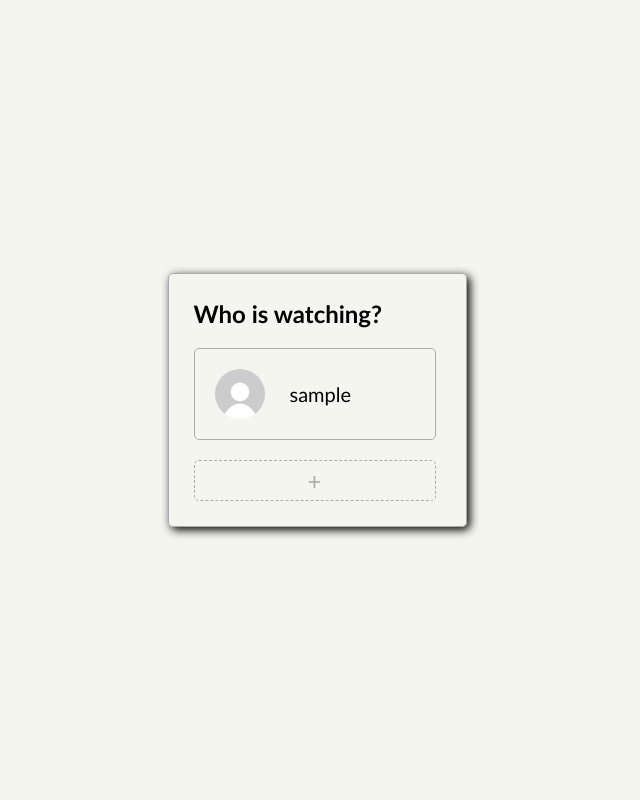
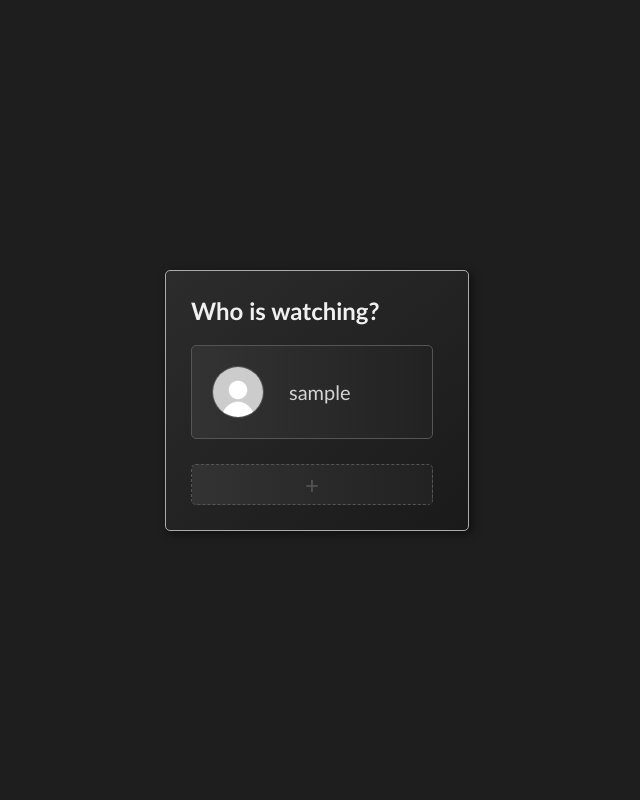
Before and after one commit to Raffa139/MovieLibrary, a Flask app: page / in a window 1280 px wide. Shown: the whole page, without its empty margins (323-963 px from the left). Run offline with Flask 3, Linux system fonts and the light colour scheme; tables that the repository leaves empty hold one stand-in row (values such as "Sample post").

Commit message:
Change color scheme to dark mode

```diff
--- a/static/styles.css
+++ b/static/styles.css
@@ -1,8 +1,23 @@
+:root {
+  --bg-primary: #1e1e1e;
+  --text-primary: #d4d4d4;
+  --heading-primary: #f0f0f0;
+  --border-primary: #ababab;
+  --border-dark: #333;
+  --border-light: #555;
+  --gradient-dark-start: #2c2c2c;
+  --gradient-dark-end: #1a1a1a;
+  --gradient-light-start: #333;
+  --gradient-light-end: #222;
+  --accent-hover: #aaa;
+}
+
 body {
-  background: #F5F5F0;
+  background: var(--bg-primary);
+  color: var(--text-primary);
   margin: 0;
   height: 100vh;
-  font-family: Calibri;
+  font-family: Calibri, sans-serif;
 }
 
 a {
@@ -12,6 +27,7 @@ a {
 
 h1, h2, h3 {
     margin: 0;
+    color: var(--heading-primary);
 }
 
 .user-container {
@@ -22,11 +38,12 @@ h1, h2, h3 {
 }
 
 .user-selection {
-    border: 1px solid #ababab;
+    border: 1px solid var(--border-primary);
     border-radius: 5px;
     width: fit-content;
-    box-shadow: 3px 3px 10px 0px;
+    box-shadow: 3px 3px 10px rgba(0, 0, 0, 0.5);
     padding: 25px;
+    background: linear-gradient(to bottom right, var(--gradient-dark-start), var(--gradient-dark-end));
 }
 
 .user-list {
@@ -34,39 +51,65 @@ h1, h2, h3 {
     flex-direction: column;
     gap: 20px;
     margin: 20px 0;
-    padding-right: 5px;
+    padding-right: 10px;
+    padding-bottom: 5px;
     max-height: 450px;
-    overflow: hidden auto;
+    overflow-y: auto;
+    scrollbar-width: thin;
+    scrollbar-color: var(--border-light) var(--border-dark);
+}
+
+.user-list::-webkit-scrollbar {
+    width: 8px;
+}
+
+.user-list::-webkit-scrollbar-track {
+    background-color: var(--border-dark);
+    border-radius: 4px;
+}
+
+.user-list::-webkit-scrollbar-thumb {
+    background-color: var(--border-light);
+    border-radius: 4px;
 }
 
 .user-item {
     display: flex;
     align-items: center;
     gap: 25px;
-    border: 1px solid #ababab;
+    border: 1px solid var(--border-light);
     border-radius: 5px;
     padding: 20px;
     font-size: 1.25em;
     min-width: 200px;
     max-width: 300px;
+    background: linear-gradient(to right, var(--gradient-light-start), var(--gradient-light-end));
+    transition: all 300ms ease;
 }
 
 .new-user-item {
     border-style: dashed;
     padding: 5px 20px;
     justify-content: center;
-    color: #ababab;
+    color: var(--border-light);
     font-size: 1.5em;
+    transition: all 300ms ease;
+}
+
+.new-user-item:hover {
+    color: var(--accent-hover);
 }
 
 .user-item:hover {
-    box-shadow: inset 0px 0px 2px 0;
+    border-color: var(--accent-hover);
+    box-shadow: 2px 2px 5px rgba(0, 0, 0, 0.7);
 }
 
 .user-picture {
     width: 50px;
-    border-radius: 100%;
+    border-radius: 50%;
     object-fit: cover;
+    border: 1px solid var(--border-light);
 }
 
 .text-ellipsis {
--- a/templates/index.html
+++ b/templates/index.html
@@ -23,7 +23,7 @@ My Movie App
             {% endfor %}
         </div>
 
-        <div style="padding-right: 5px">
+        <div style="padding-right: 10px">
             <a href="{{ url_for('main.index') }}">
                 <div class="user-item new-user-item">
                     <span>+</span>
```
